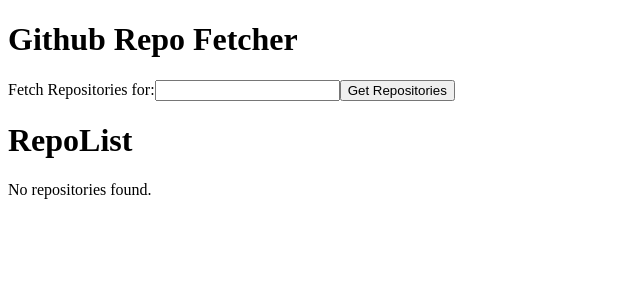
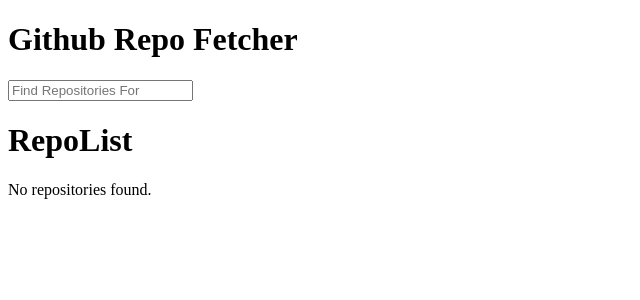
Before and after one commit to NoelleDeAngelo/Github-Repo-Fetcher, a React app: page / in a window 1280 px wide. Shown: the top 300 px of the page, without its empty margins (0-640 px from the left). Built offline with nearby package versions, Linux system fonts and the light colour scheme; the HTML template or start-up script is replaced by a standard one.

Commit message:
Add styling to search bar

```diff
--- a/client/src/App.jsx
+++ b/client/src/App.jsx
@@ -40,9 +40,14 @@
     return (
     <div>
       <h1>Github Repo Fetcher</h1>
-      <label>Fetch Repositories for:<input  id = 'org-name' type = 'text' value = {searchFor} onChange = {(e)=>{handleSearchInput(e)}}></input></label>
-      <button onClick= {handleGetRepos}>Get Repositories</button>
-      {possibleOrgs.map((possOrg, i)=> (<span key= {i} onClick={()=> {setSearchFor(possOrg); setOrg(possOrg)}}>{possOrg}</span>))}
+      <div className= 'search-container'>
+        <input placeholder= 'Find Repositories For' className='search-input' type = 'text' value = {searchFor} onChange = {(e)=>{handleSearchInput(e)}}></input>
+        <i onClick= {handleGetRepos}class="fa fa-search" aria-hidden="true"></i>
+      </div>
+      <div className='poss-orgs-container'>
+        {possibleOrgs.map((possOrg, i)=> (<p className='poss-orgs' key= {i} onClick={()=> {setSearchFor(possOrg); setOrg(possOrg)}}>{possOrg}</p>))}
+      </div>
+
       {loading ? <PropagateLoader color = '#5dcfb4' loading={loading} size={30} css={css`display: block; margin: 20px 200px;`}/> : <RepoList  org = {org} repos= {repos}/>}
 
     </div>
```
Also changed, not shown: 2 other files (tests, documents, lock files or other folders).
